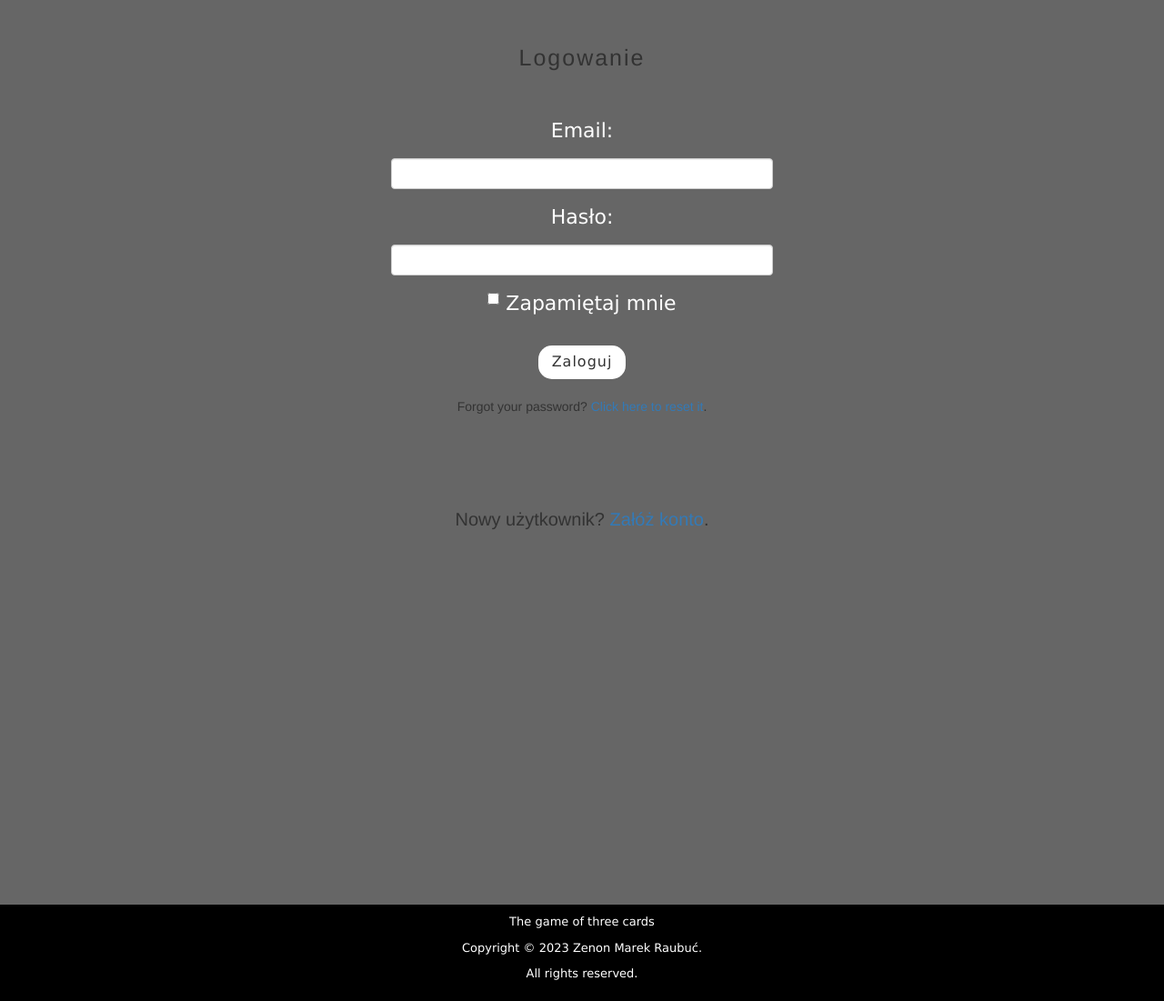
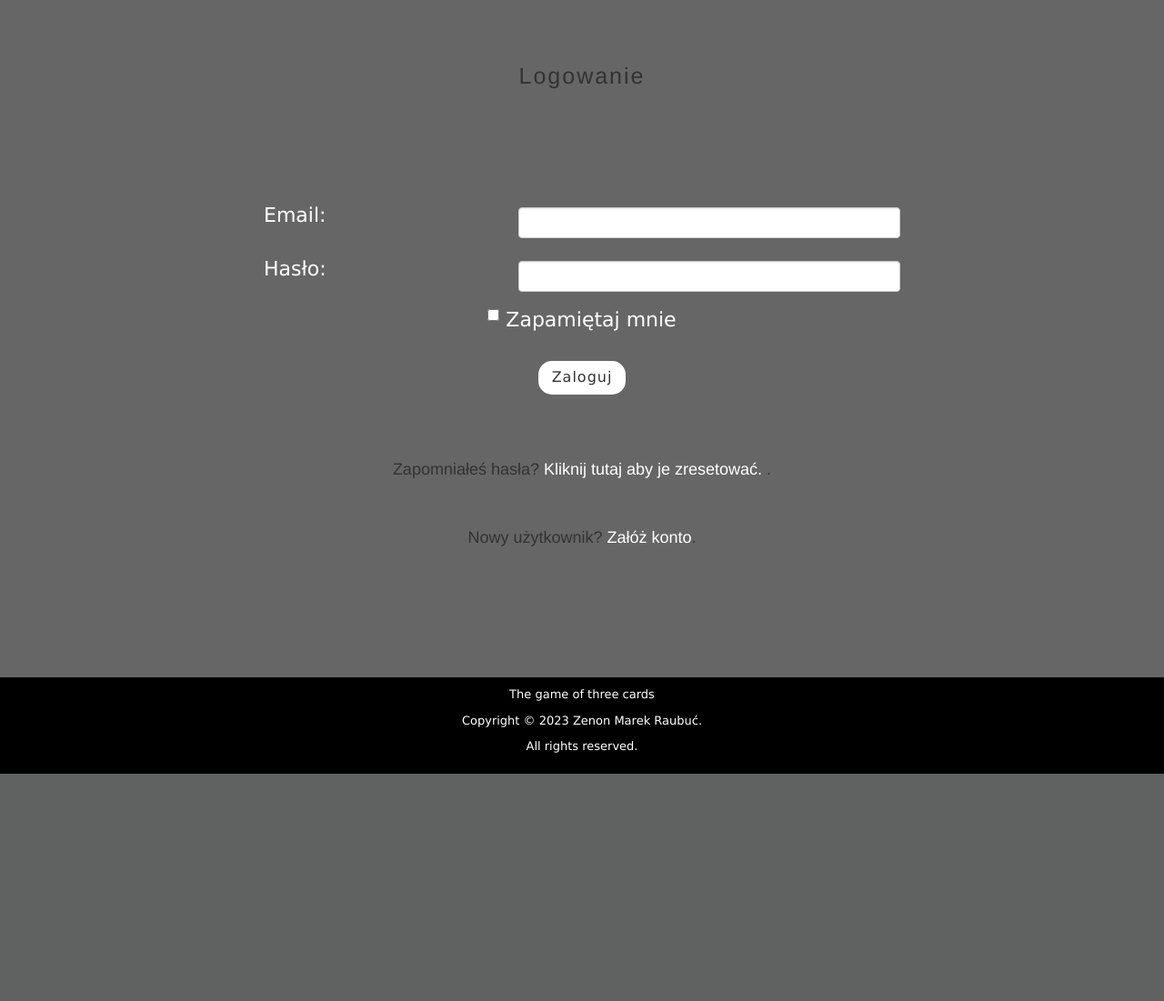
Before and after one commit to marcocollander/The-game-of-three-cards, a Flask app: page /auth/login in a window 1280 px wide. Shown: the part 80-1181 px from the top of the page at 91% size. After the commit the page ends 931 px from the top, so only its background shows below. Run offline with Flask 3, Linux system fonts and the light colour scheme; some libraries are stand-ins or nearby versions.

Commit message:
Update style forms

```diff
--- a/app/static/css/main.css
+++ b/app/static/css/main.css
@@ -273,13 +273,8 @@ body {
     align-items: center;
   }
 }
-.game__heading {
-  margin: 0 0 10px 0;
-  text-align: center;
-}
-
 .content__message {
-  margin-top: 10px;
+  margin: 70px;
   text-align: center;
   font-size: 2rem;
 }
@@ -293,14 +288,13 @@ body {
 }
 
 .wrapper {
-  margin-top: 50px;
+  margin-top: 70px;
   display: flex;
   justify-content: center;
 }
 .wrapper__card {
   width: 100px;
   aspect-ratio: 1/1.5;
-  border: 1px solid black;
   border-radius: 10px;
   cursor: pointer;
 }
@@ -321,12 +315,17 @@ body {
   justify-content: center;
 }
 .btns__btn {
-  margin-top: 40px;
-  padding: 7px 15px;
+  margin-left: 5px;
+  margin-top: 70px;
+  padding: 5px 15px;
   border: none;
   border-radius: 15px;
   letter-spacing: 1px;
   font-size: 1.8rem;
+}
+
+.btn {
+  margin-top: 20px;
 }
 
 @keyframes rotate {
@@ -350,7 +349,7 @@ body {
     justify-content: center;
   }
   .wrapper__card {
-    width: 120px;
+    width: 130px;
   }
 }
 @media (min-width: 576px) {
@@ -358,8 +357,7 @@ body {
     justify-content: center;
   }
   .wrapper__card {
-    width: 130px;
-    border: 2px solid black;
+    width: 140px;
   }
   .btns__btn {
     padding: 10px 25px;
@@ -397,16 +395,16 @@ body {
   }
 }
 .login {
-  margin-top: 50px;
   text-align: center;
 }
 .login__heading {
-  margin-top: 50px;
+  margin-top: 70px;
   font-size: 2.5rem;
   letter-spacing: 2px;
 }
 .login__form {
-  margin-top: 50px;
+  margin-top: 70px;
+  padding: 50px;
 }
 .login__form .btn {
   margin-top: 20px;
@@ -420,15 +418,22 @@ body {
   font-size: 2rem;
 }
 .login__info {
-  margin-top: 100px;
-  font-size: 2rem;
+  margin-top: 50px;
+  font-size: 1.8rem;
+}
+.login__link {
+  color: white;
 }
 
 .form-group {
   display: flex;
-  flex-direction: column;
   align-items: center;
+  justify-content: space-between;
   font-weight: normal;
+}
+
+.form-control {
+  width: 50%;
 }
 
 label {
@@ -460,7 +465,7 @@ label {
 
 .footer {
   position: relative;
-  bottom: -50vh;
+  bottom: -10vh;
   padding: 10px;
   font-size: 1.3rem;
   font-family: Verdana, Geneva, Tahoma, sans-serif;
--- a/app/static/sass/_footer.scss
+++ b/app/static/sass/_footer.scss
@@ -1,6 +1,6 @@
 .footer {
   position: relative;
-  bottom: -50vh;
+  bottom: -10vh;
   padding: 10px;
   font-size: 1.3rem;
   font-family: Verdana, Geneva, Tahoma, sans-serif;
--- a/app/static/sass/_login.scss
+++ b/app/static/sass/_login.scss
@@ -1,15 +1,15 @@
 .login {
-  margin-top: 50px;
   text-align: center;
 
   &__heading {
-    margin-top: 50px;
+    margin-top: 70px;
     font-size: 2.5rem;
     letter-spacing: 2px;
   }
 
   &__form {
-    margin-top: 50px;
+    margin-top: 70px;
+    padding: 50px;
 
 
     .btn {
@@ -27,17 +27,25 @@
   }
 
   &__info {
-    margin-top: 100px;
-    font-size: 2rem;
+    margin-top: 50px;
+    font-size: 1.8rem;
+  }
+
+  &__link {
+    color: white;
   }
 
 }
 
 .form-group {
   display: flex;
-  flex-direction: column;
   align-items: center;
+  justify-content: space-between;
   font-weight: normal;
+}
+
+.form-control {
+  width: 50%;
 }
 
 label {
--- a/app/templates/auth/login.html
+++ b/app/templates/auth/login.html
@@ -13,9 +13,13 @@
     <div class="login__form">
       {{ wtf.quick_form(form) }}
       <br>
-      <p>Forgot your password? <a href="{{ url_for('auth.password_reset_request') }}">Click here to reset it</a>.
+      <p class="login__info">Zapomniałeś hasła?
+        <a class="login__link" href="{{ url_for('auth.password_reset_request') }}">
+          Kliknij tutaj aby je zresetować.
+        </a>.
       </p>
-      <p class="login__info">Nowy użytkownik? <a href="{{ url_for('auth.register') }}">Załóż konto</a>.</p>
+      <p class="login__info">Nowy użytkownik? <a class="login__link" href="{{ url_for('auth.register') }}">Załóż
+        konto</a>.</p>
     </div>
   </section>
 
--- a/app/templates/base.html
+++ b/app/templates/base.html
@@ -1,5 +1,6 @@
+<!doctype html>
+<html lang="pl">
 {% extends "bootstrap/base.html" %}
-
 {% block title %} Gra w trzy karty {% endblock %}
 
 {% block head %}
@@ -68,3 +69,4 @@
 {{ super() }}
 <script src="{{url_for('static', filename='js/app.js')}}"></script>
 {% endblock %}
+</html>
```
Also changed, not shown: app/static/sass/_content.scss (+11 -15 lines), app/templates/index.html (+15 -13 lines), app/static/assets/dama-pik.png (deleted), app/static/assets/logo-one.png (deleted), app/static/assets/logo-two.png (deleted), app/static/assets/logo.png (deleted), 1 other file.
